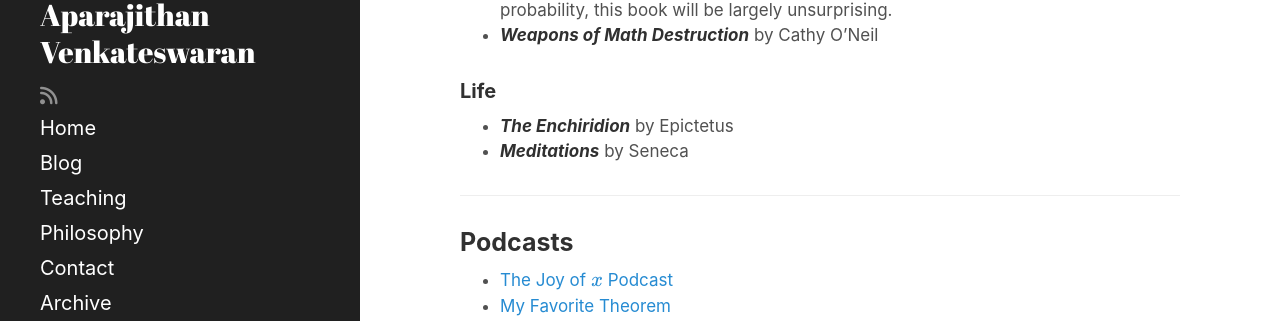
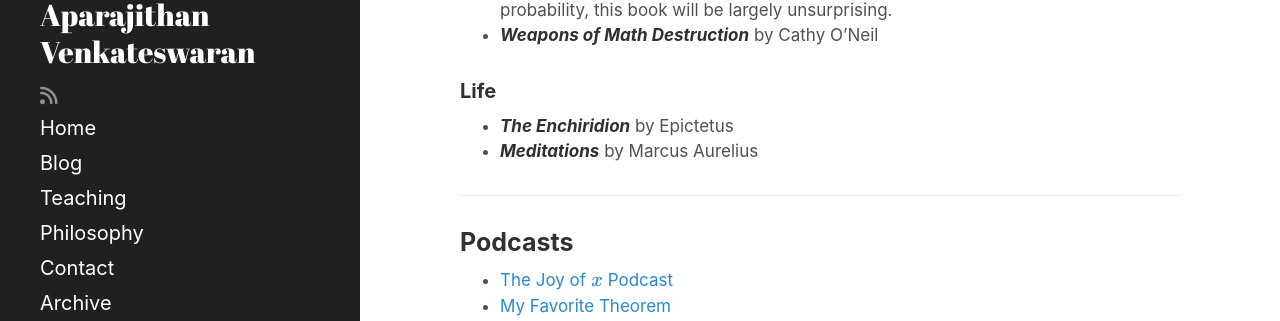
Before and after one commit to AparaV/aparavenkat.com, a Jekyll site: the page built from resources.md, in a window 1280 px wide and 900 px high, scrolled down 826 px. Shown: the part 424-745 px from the top of the window. Built offline with Jekyll 4.4.1, drawn with Linux system fonts in a browser that asks for light colours; nearby versions of some CDN libraries; formulas are drawn with MathJax 3.

Commit message:
Fix author name for meditations

```diff
--- a/resources.md
+++ b/resources.md
@@ -43,7 +43,7 @@
 
 ### Life
 * _**The Enchiridion**_ by Epictetus
-* _**Meditations**_ by Seneca
+* _**Meditations**_ by Marcus Aurelius
 
 <hr>
 
```
